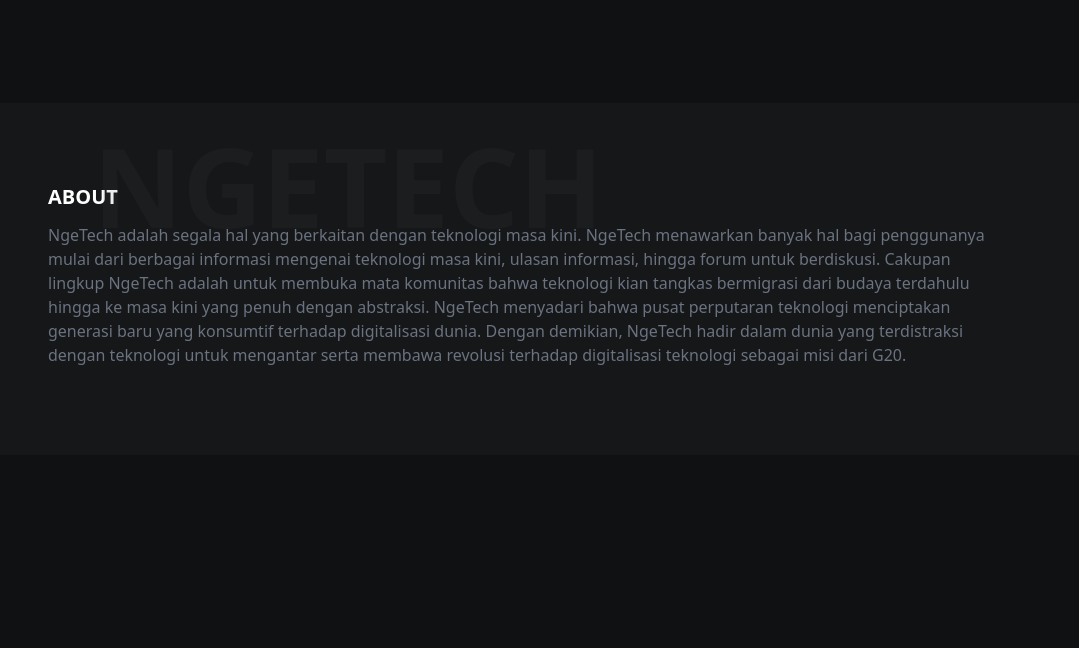
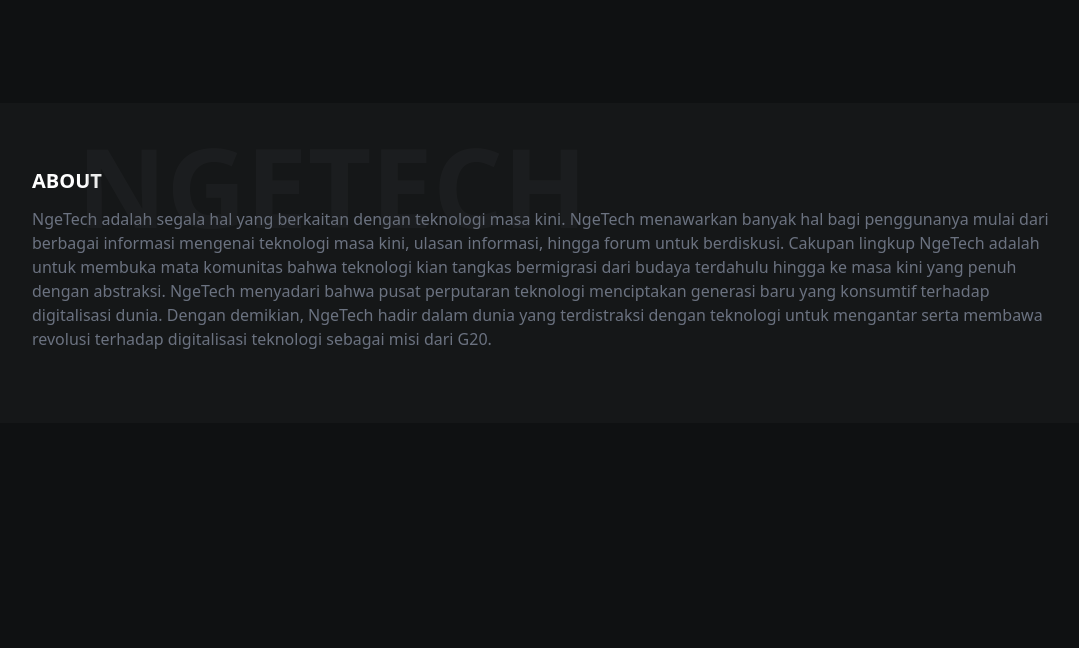
Before and after one commit to ngetech/ngetech, a Django app: page /about-us/ in a window 1280 px wide. Shown: the part 73-721 px from the top of the page, without its empty margins (80-1159 px from the left). Run offline with Django 4.2, Linux system fonts and the light colour scheme; some libraries are stand-ins or nearby versions.

Commit message:
fix: tablet respoinsiveness

```diff
--- a/about_us/templates/about_us_index.html
+++ b/about_us/templates/about_us_index.html
@@ -12,14 +12,14 @@
     <!-- About NGETECH Start -->
     <section id="about-ngetech" class="flex flex-col items-center justify-center h-full w-full mt-[10vh] mb-[30vh] ">
         <div class="p-4 mb:p-16 flex mx-8 mb:mx-16">
-            <div class="relative mt-20 p-8 md:p-20 rounded-[20px] bg-charcoal-800">
+            <div class="relative mt-20 p-8 md:p-16 rounded-[20px] bg-charcoal-800">
                 <h2 class="mb-3 text-xl lg:text-left text-center font-bold text-white">ABOUT <span
                         class="lg:hidden">NGETECH</span>
                 </h2>
                 <div
                     class="hidden absolute top-0 ml-[45px] text-[110px] font-extrabold leading-100 opacity-10 lg:flex text-charcoal-600">
                     NGETECH</div>
-                <p class="my-2 lg:text-start lg:ml-auto md:mx-16 text-center font-normal text-gray-500 dark:text-gray-400">
+                <p class="my-2 lg:text-start lg:ml-auto md:mx-4 text-center font-normal text-gray-500 dark:text-gray-400">
                     NgeTech adalah segala hal yang berkaitan dengan teknologi masa kini. NgeTech menawarkan banyak
                     hal bagi penggunanya mulai dari berbagai informasi mengenai teknologi masa kini, ulasan
                     informasi, hingga forum untuk berdiskusi.
--- a/theme/static/css/dist/styles.css
+++ b/theme/static/css/dist/styles.css
@@ -869,6 +869,10 @@ select {
   z-index: 1000;
 }
 
+.z-\[1000px\] {
+  z-index: 1000px;
+}
+
 .col-span-3 {
   grid-column: span 3 / span 3;
 }
@@ -2142,6 +2146,16 @@ select {
     margin-right: 3rem;
   }
 
+  .md\:mx-8 {
+    margin-left: 2rem;
+    margin-right: 2rem;
+  }
+
+  .md\:mx-4 {
+    margin-left: 1rem;
+    margin-right: 1rem;
+  }
+
   .md\:mt-\[1\.5vh\] {
     margin-top: 1.5vh;
   }
@@ -2225,6 +2239,10 @@ select {
     padding: 2rem;
   }
 
+  .md\:p-4 {
+    padding: 1rem;
+  }
+
   .md\:px-16 {
     padding-left: 4rem;
     padding-right: 4rem;
```
